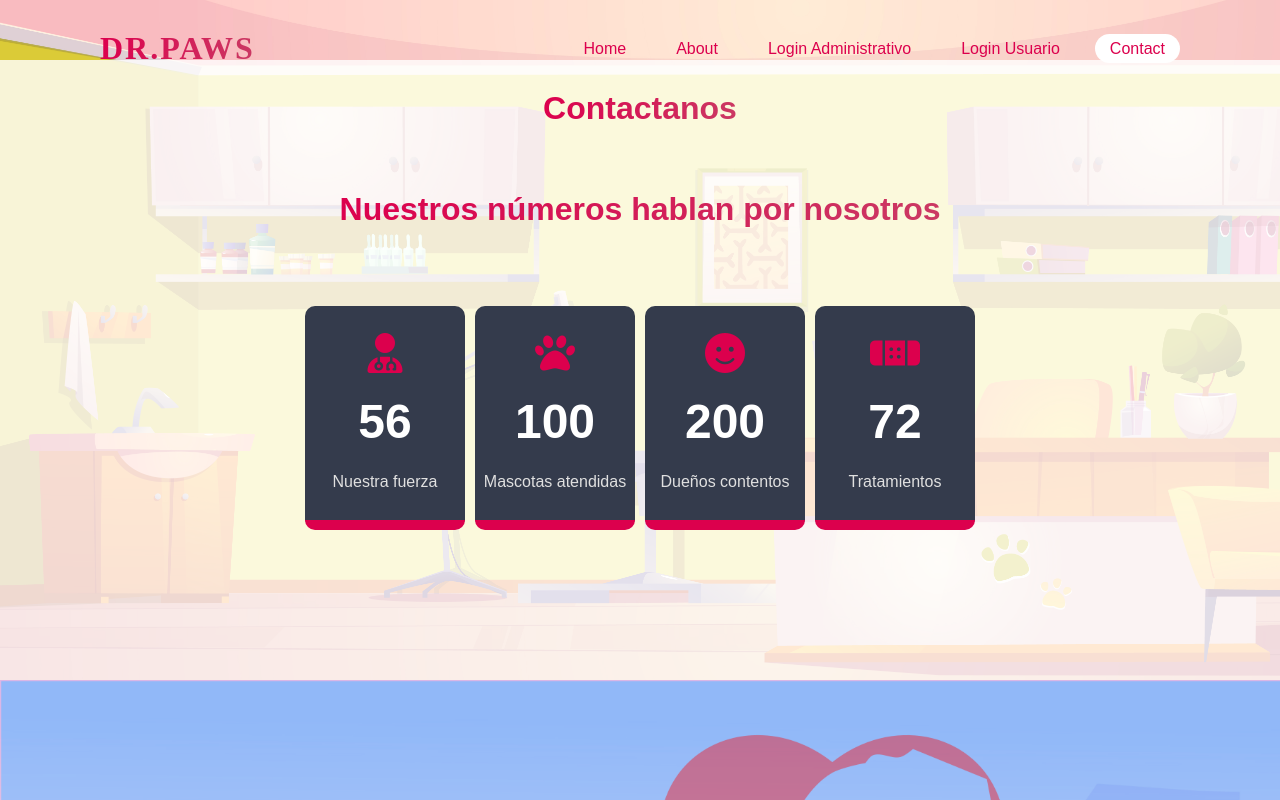
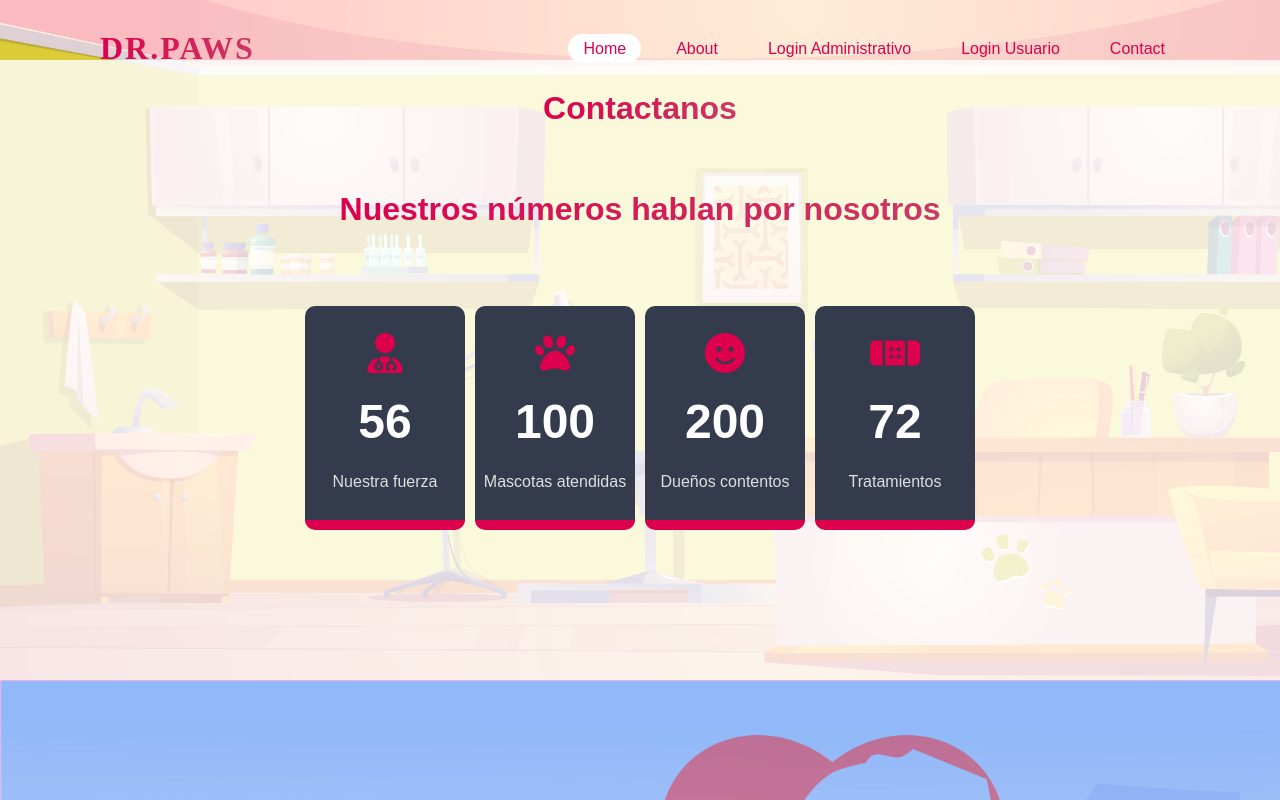
Before and after one commit to Betico1928/DrPaws-Remastered, an Angular app in the folder DrPawsRemastered/DrPawsRemastered/: page /contacto in a window 1280 px wide. Shown: the top 800 px of the page. Built offline with nearby package versions, Linux system fonts and the light colour scheme.

Commit message:
Actualización de las rutas para contacto.

```diff
--- a/DrPawsRemastered/DrPawsRemastered/src/app/contacto/contacto.component.html
+++ b/DrPawsRemastered/DrPawsRemastered/src/app/contacto/contacto.component.html
@@ -14,13 +14,13 @@
 <body>
 
 <header>
-  <a href="#" class="logo">DR.PAWS</a>
+  <a [routerLink]="['/home']"  class="logo">DR.PAWS</a>
   <ul>
-    <li><a href="/">Home</a></li>
-    <li><a href="/porqueNosotros">About</a></li>
-    <li><a href="/loginVeterinario">Login Administrativo</a></li>
-    <li><a href="/loginUsuario">Login Usuario</a></li>
-    <li><a href="/contacto" class="active">Contact</a></li>
+    <li><a [routerLink]="['/home']" class="active">Home</a></li>
+    <li><a [routerLink]="['/porque-nosotros']">About</a></li>
+    <li><a [routerLink]="['/login-administrativo']">Login Administrativo</a></li>
+    <li><a href="/loginUsuario">Login Usuario</a></li> <!-- TODO -->
+    <li><a [routerLink]="['/contacto']">Contact</a></li>
   </ul>
 </header>
 
```
